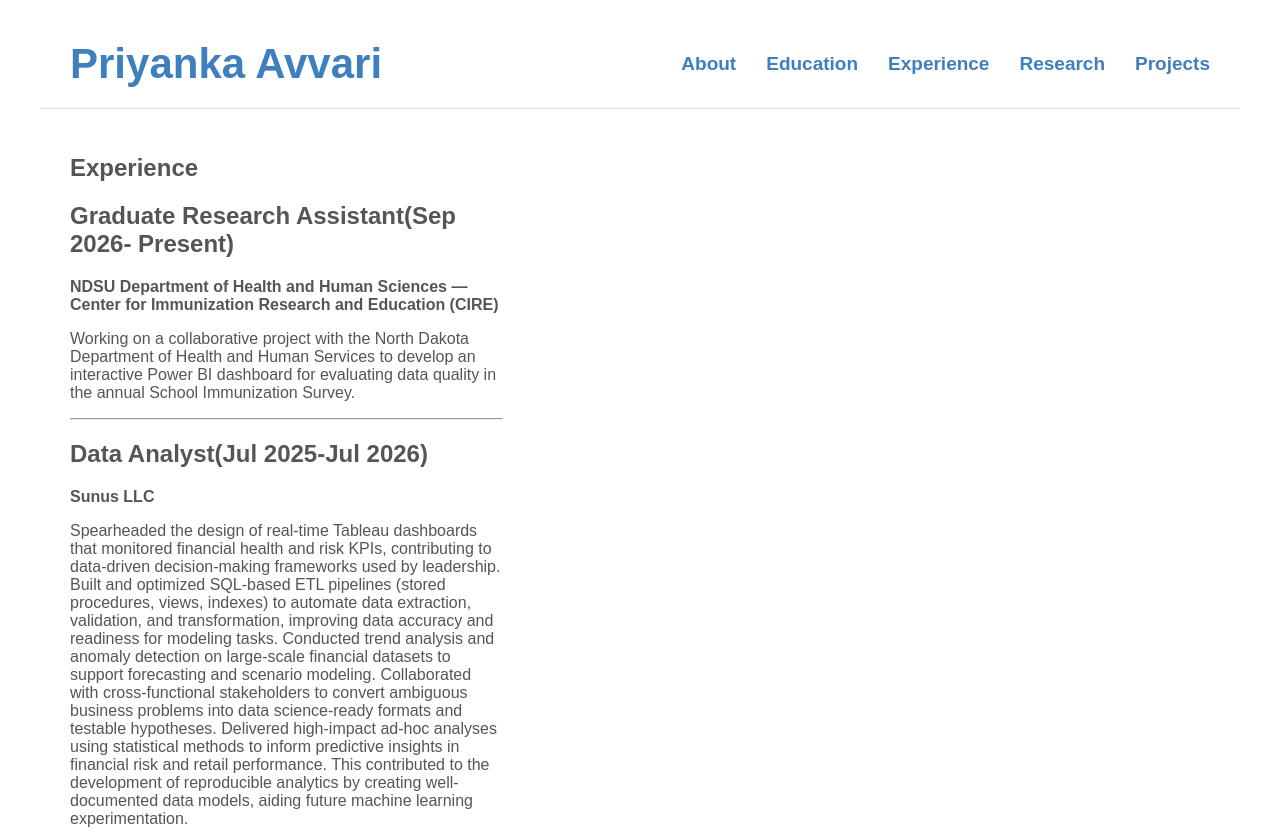
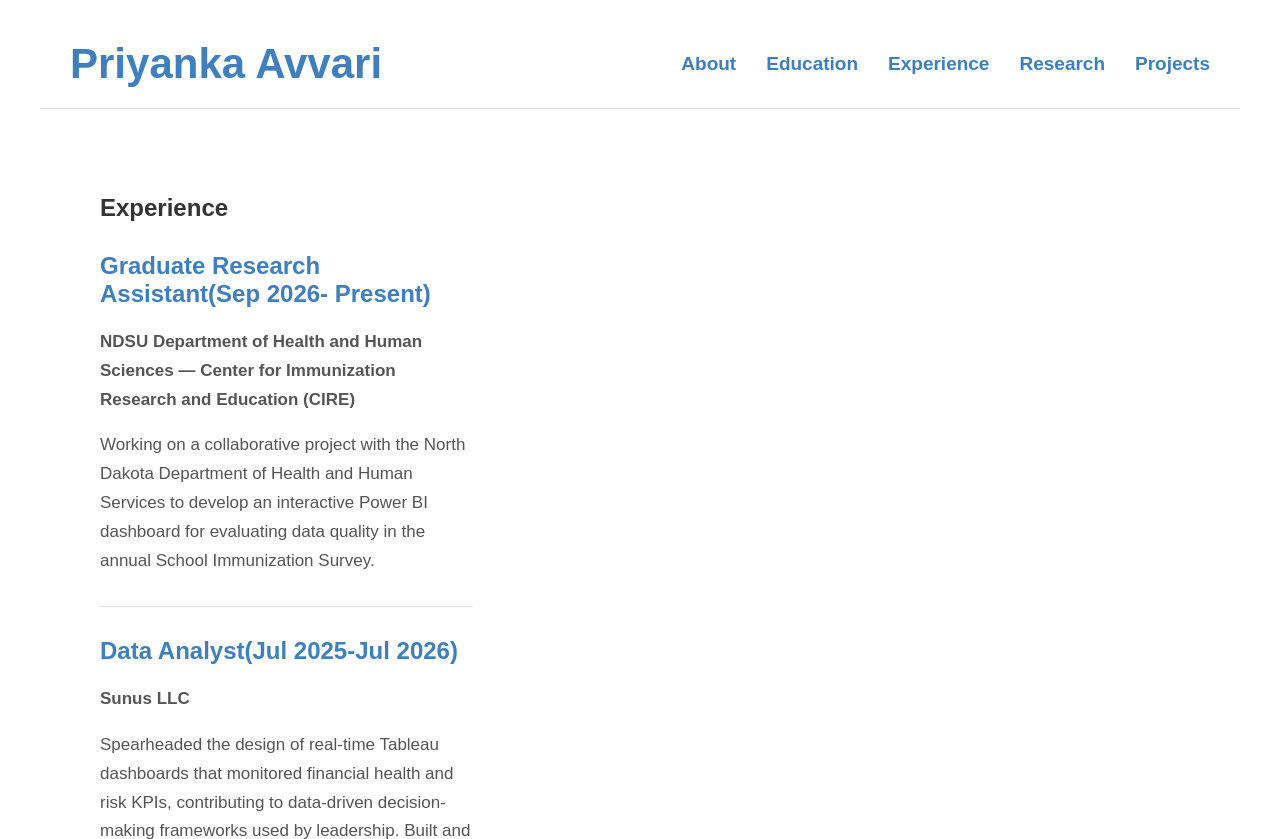
Before and after one commit to Priyankaavvari98/Priyankaavvari.github.io, a plain HTML site: page experience.html in a window 1280 px wide. Shown: the top 839 px of the page. Drawn offline with Linux system fonts and the light colour scheme.

Commit message:
Enhance page layout and typography styles
Added styles for full-width layout and improved typography.

```diff
--- a/style.css
+++ b/style.css
@@ -99,6 +99,34 @@ main {
     line-height: 1.65;
     margin-bottom: 25px;
 }
+/* Full-width layout for Experience, Research, Projects, etc. */
+
+.page-content {
+    max-width: 1100px;
+    margin: 40px auto;
+    padding: 0 30px;
+}
+
+.page-content h1 {
+    color: #333;
+    margin-bottom: 30px;
+}
+
+.page-content h2 {
+    color: #3f7fbd;
+    margin-top: 30px;
+}
+
+.page-content p {
+    font-size: 17px;
+    line-height: 1.7;
+}
+
+.page-content hr {
+    border: none;
+    border-top: 1px solid #ddd;
+    margin: 30px 0;
+}
 
 @media (max-width: 800px) {
 
```
